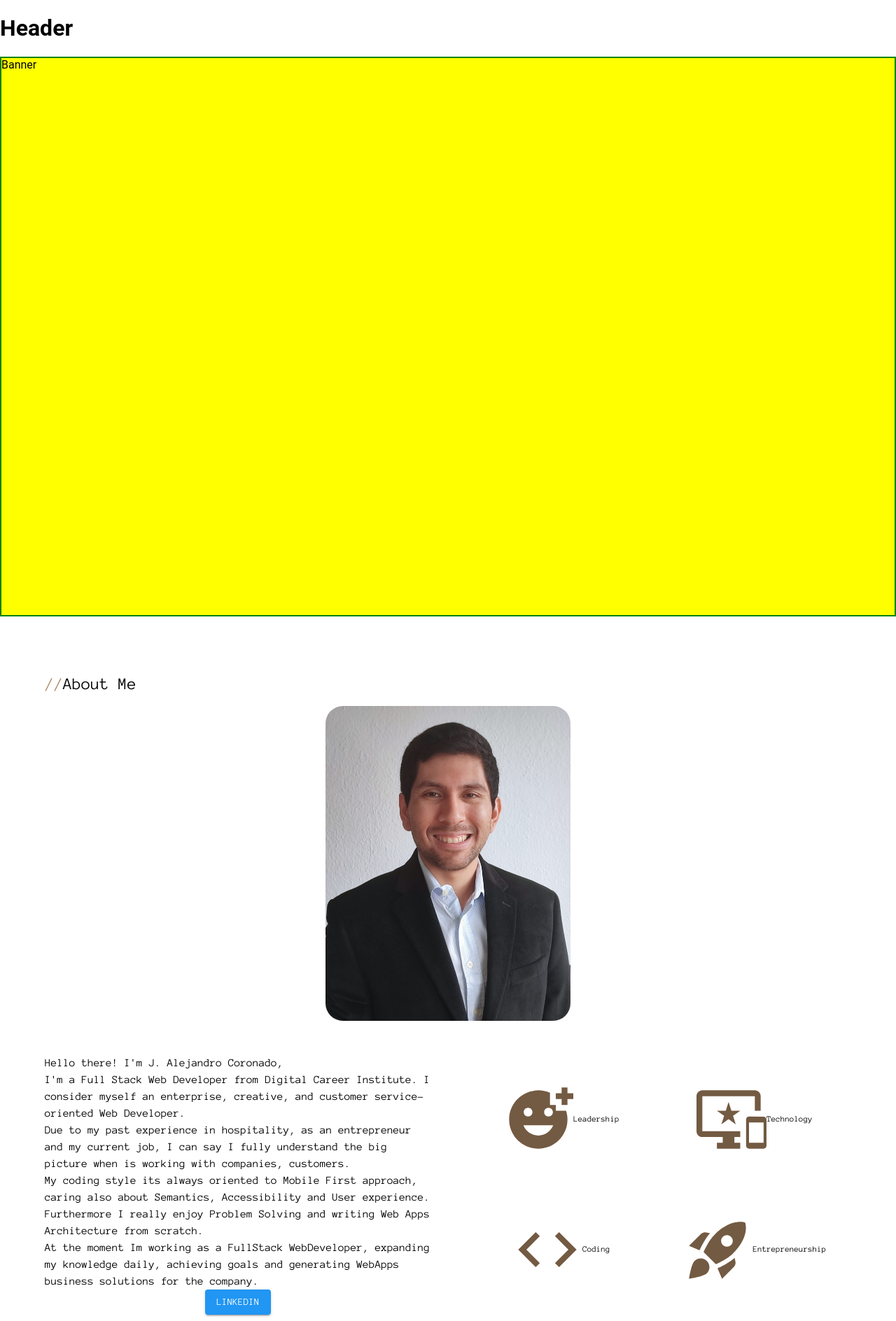
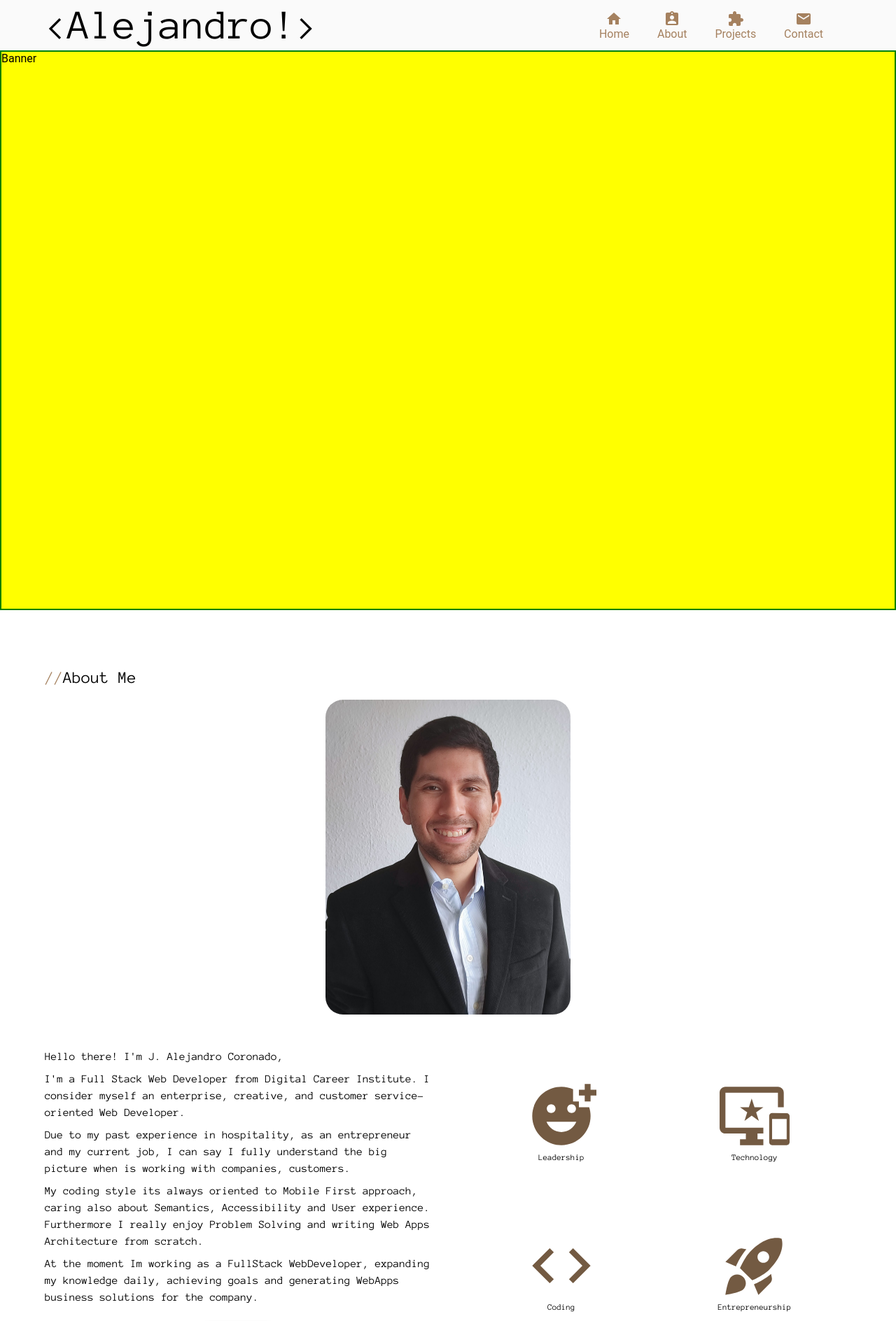
Before and after one commit to tkalejandro/modern-portfolio, a Next.js app: page / in a window 1280 px wide. Shown: the top 1888 px of the page at 70% size. Built offline with nearby package versions, Linux system fonts and the light colour scheme.

Commit message:
First approach to layout navigation.

```diff
--- a/src/components/Header/Header.tsx
+++ /dev/null
@@ -1,11 +0,0 @@
-import React from 'react'
-
-const Header = (): JSX.Element => {
-    return (
-        <header>
-            <h1>Header</h1>
-        </header>
-    )
-}
-
-export default Header
--- a/src/layout/Layout.tsx
+++ b/src/layout/Layout.tsx
@@ -1,7 +1,7 @@
-import { Container } from '@mui/material'
+import { Container, useMediaQuery, useTheme } from '@mui/material'
 import React, { FC } from 'react'
-import Footer from '../components/Footer/Footer'
-import Header from '../components/Header/Header'
+import { Footer, Header } from './components'
+
 
 interface LayoutProps {
     children: React.ReactNode;
@@ -15,9 +15,13 @@ interface LayoutProps {
  * @returns
  */
 const Layout = ({children, turnOffLayoutStandard} : LayoutProps) => {
+
+    const theme = useTheme()
+    const isSmall = useMediaQuery(theme.breakpoints.down('sm'));
+
     return (
         <>
-            <Header />
+            <Header bottomNavigation={isSmall}/>
             <Container
             maxWidth={turnOffLayoutStandard ? false : "lg"}
             sx={{
--- /dev/null
+++ b/src/layout/components/Header/Header.tsx
@@ -0,0 +1,40 @@
+import { Typography } from '@mui/material'
+import { Box, Container } from '@mui/system'
+import React from 'react'
+import { Navigation } from '..'
+
+
+interface HeaderProps {
+    bottomNavigation?: boolean
+}
+
+/**
+ * Header component. It will appear Top and Bottom from page
+ * @param bottomNavigation Boolean to render the correct version of the Header
+ * @returns
+ */
+const Header = ({ bottomNavigation }: HeaderProps): JSX.Element => {
+    return (
+        <Box component="header"
+            sx={(theme) =>({
+                zIndex: 3,
+                py: bottomNavigation ? 0.2 : 0,
+                position: bottomNavigation ? 'fixed' : 'relative',
+                bottom: 0,
+                width: '100%',
+                 background: theme.palette.background.default
+            })}
+        >
+            <Container
+                sx={{ display: 'flex', justifyContent: 'space-between', alignItems: 'center' }}
+            >
+                {
+                    !bottomNavigation && <Typography component="h1" variant="h2">{"<Alejandro!>"}</Typography>
+                }
+                <Navigation bottomNavigation={bottomNavigation} />
+            </Container>
+        </Box>
+    )
+}
+
+export default Header
--- /dev/null
+++ b/src/layout/components/Navigation/Navigation.tsx
@@ -0,0 +1,50 @@
+import { Link, Typography } from '@mui/material'
+import { Box, Container } from '@mui/system'
+import React from 'react'
+import HomeIcon from '@mui/icons-material/Home';
+import AssignmentIndIcon from '@mui/icons-material/AssignmentInd';
+import ExtensionIcon from '@mui/icons-material/Extension';
+import EmailIcon from '@mui/icons-material/Email';
+
+interface NavigationProps {
+    bottomNavigation?: boolean
+}
+
+/**
+ * Navigation of the project.
+ * @param bottomNavigation Boolean to render the correct version of the Header
+ * @returns
+ */
+const Navigation = ({ bottomNavigation }: NavigationProps): JSX.Element => {
+
+    //TO DO SCROLL BEHEHAVIOR
+    // Notes: Use type Button for link if using scrollTO
+    return (
+        <Box
+            component="nav"
+            sx={{
+                display: 'flex',
+                justifyContent: 'space-evenly',
+                alignItems: 'center', width: '100%', maxWidth: '400px'
+            }}>
+            <Link href="#" underline="none" variant={bottomNavigation ? 'caption' : undefined} sx={{ display: 'flex', flexDirection: 'column', justifyContent: 'center', alignItems: 'center' }}>
+                <HomeIcon />
+                Home
+            </Link>
+            <Link href="#" underline="none" variant={bottomNavigation ? 'caption' : undefined} sx={{ display: 'flex', flexDirection: 'column', justifyContent: 'center', alignItems: 'center' }} >
+                <AssignmentIndIcon />
+                About
+            </Link>
+            <Link href="#" underline="none" variant={bottomNavigation ? 'caption' : undefined} sx={{ display: 'flex', flexDirection: 'column', justifyContent: 'center', alignItems: 'center' }} >
+                <ExtensionIcon />
+                Projects
+            </Link>
+            <Link href="#" underline="none" variant={bottomNavigation ? 'caption' : undefined} sx={{ display: 'flex', flexDirection: 'column', justifyContent: 'center', alignItems: 'center' }}>
+                <EmailIcon />
+                Contact
+            </Link>
+        </Box>
+    )
+}
+
+export default Navigation
--- /dev/null
+++ b/src/layout/components/index.ts
@@ -0,0 +1,3 @@
+export { default as Footer} from './Footer/Footer'
+export { default as Header} from './Header/Header'
+export { default as Navigation} from './Navigation/Navigation'
--- a/src/modules/LandingPage/components/AboutMe/components/Description.tsx
+++ b/src/modules/LandingPage/components/AboutMe/components/Description.tsx
@@ -1,5 +1,6 @@
 import { Box, Button, Typography } from '@mui/material';
 import React from 'react';
+import { ContactInformation } from '../../../../../constants';
 
 
 /**
@@ -8,7 +9,7 @@ import React from 'react';
  */
 const Description = () => {
 
-    const linkedInUrl = 'https://www.linkedin.com/in/jorge-alejandro-coronado-cuesta/'
+    const linkedInUrl = ContactInformation.linkedIn
 
     return (
         <Box sx={{
@@ -16,21 +17,16 @@ const Description = () => {
             flexDirection: "column",
             justifyContent: "center",
             alignItems: "center",
-
         }}>
-            <Box sx={{
-                "& > *": {
-                    my:2,
-                }
-            }}>
-                <Typography component="h3">Hello there! I&apos;m J. Alejandro Coronado,</Typography>
-                <Typography >I&apos;m a Full Stack Web Developer from Digital Career Institute. I consider myself an enterprise, creative, and customer service-oriented Web Developer.</Typography>
-                <Typography >Due to my past experience in hospitality, as an entrepreneur and my current job, I can say I fully understand the big picture when is working with companies, customers.</Typography>
-                <Typography>My coding style its always oriented to Mobile First approach, caring also about Semantics, Accessibility and User experience. Furthermore I really enjoy Problem Solving and writing Web Apps Architecture from scratch.</Typography>
-                <Typography>At the moment Im working as a FullStack WebDeveloper, expanding my knowledge daily, achieving goals and generating WebApps business solutions for the company.</Typography>
+            <Box>
+                <Typography mb={1} component="h3">Hello there! I&apos;m J. Alejandro Coronado,</Typography>
+                <Typography mb={1}>I&apos;m a Full Stack Web Developer from Digital Career Institute. I consider myself an enterprise, creative, and customer service-oriented Web Developer.</Typography>
+                <Typography mb={1}>Due to my past experience in hospitality, as an entrepreneur and my current job, I can say I fully understand the big picture when is working with companies, customers.</Typography>
+                <Typography mb={1}>My coding style its always oriented to Mobile First approach, caring also about Semantics, Accessibility and User experience. Furthermore I really enjoy Problem Solving and writing Web Apps Architecture from scratch.</Typography>
+                <Typography mb={1}>At the moment Im working as a FullStack WebDeveloper, expanding my knowledge daily, achieving goals and generating WebApps business solutions for the company.</Typography>
             </Box>
 
-            <Button variant="contained" color="info" href={linkedInUrl}>LinkedIn</Button>
+            <Button sx={{mt: 2}} variant="contained" color="info" href={linkedInUrl}>LinkedIn</Button>
 
         </Box>
     );
--- a/src/modules/LandingPage/components/AboutMe/components/Interests.tsx
+++ b/src/modules/LandingPage/components/AboutMe/components/Interests.tsx
@@ -1,5 +1,5 @@
 import { Box, Grid, Paper, styled, Typography } from '@mui/material';
-import React from 'react';
+import React, { ReactNode } from 'react';
 import Image from 'next/image';
 import AddReactionIcon from '@mui/icons-material/AddReaction';
 import CodeIcon from '@mui/icons-material/Code';
@@ -29,20 +29,40 @@ const Interests = () => {
                 },
             }}
         >
-            <Grid item xs={6}>
-                <AddReactionIcon sx={(theme) =>({ fontSize: iconSize, color: theme.palette.primary.dark })} />
+            <Grid item xs={6} sx={{
+                display: "flex",
+                flexDirection: "column",
+                alignItems: "center",
+                justifyContent: "center",
+            }}>
+                <AddReactionIcon sx={(theme) => ({ fontSize: iconSize, color: theme.palette.primary.dark })} />
                 <Typography variant="caption" component="p">Leadership</Typography>
             </Grid>
-            <Grid item xs={6}>
-                <ImportantDevicesIcon sx={(theme) =>({ fontSize: iconSize, color: theme.palette.primary.dark })} />
+            <Grid item xs={6} sx={{
+                display: "flex",
+                flexDirection: "column",
+                alignItems: "center",
+                justifyContent: "center",
+            }}>
+                <ImportantDevicesIcon sx={(theme) => ({ fontSize: iconSize, color: theme.palette.primary.dark })} />
                 <Typography variant="caption" component="p">Technology</Typography>
             </Grid>
-            <Grid item xs={6}>
-                <CodeIcon sx={(theme) =>({ fontSize: iconSize, color: theme.palette.primary.dark })} />
+            <Grid item xs={6} sx={{
+                display: "flex",
+                flexDirection: "column",
+                alignItems: "center",
+                justifyContent: "center",
+            }}>
+                <CodeIcon sx={(theme) => ({ fontSize: iconSize, color: theme.palette.primary.dark })} />
                 <Typography variant="caption" component="p">Coding</Typography>
             </Grid>
-            <Grid item xs={6}>
-                <RocketLaunchIcon sx={(theme) =>({ fontSize: iconSize, color: theme.palette.primary.dark })} />
+            <Grid item xs={6} sx={{
+                display: "flex",
+                flexDirection: "column",
+                alignItems: "center",
+                justifyContent: "center",
+            }}>
+                <RocketLaunchIcon sx={(theme) => ({ fontSize: iconSize, color: theme.palette.primary.dark })} />
                 <Typography variant="caption" component="p">Entrepreneurship</Typography>
             </Grid>
         </Grid>
--- a/src/modules/LandingPage/components/Contact/Contact.tsx
+++ b/src/modules/LandingPage/components/Contact/Contact.tsx
@@ -1,4 +1,4 @@
-import { Box, Button, Grid, Link, Paper, styled, TextField, Typography, useTheme } from '@mui/material';
+import { Box, Button, Grid, Link, TextField, Typography, useTheme } from '@mui/material';
 import React from 'react';
 import Title from '../../../../components/Title/Title';
 import AlternateEmailIcon from '@mui/icons-material/AlternateEmail';
```
Also changed, not shown: src/modules/LandingPage/LandingPage.styles.ts (deleted, +0 -11 lines), src/layout/components/Footer/Footer.tsx (renamed from src/components/Footer/Footer.tsx).
